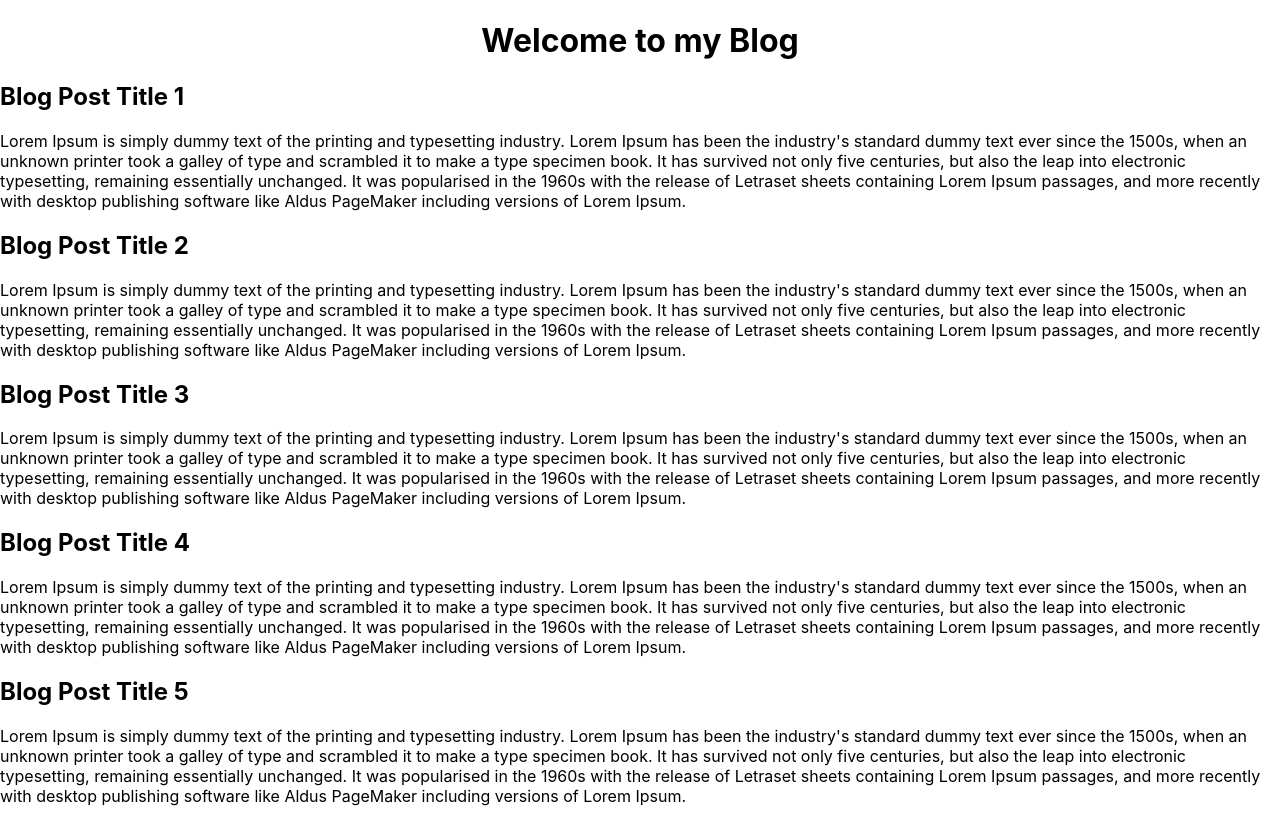
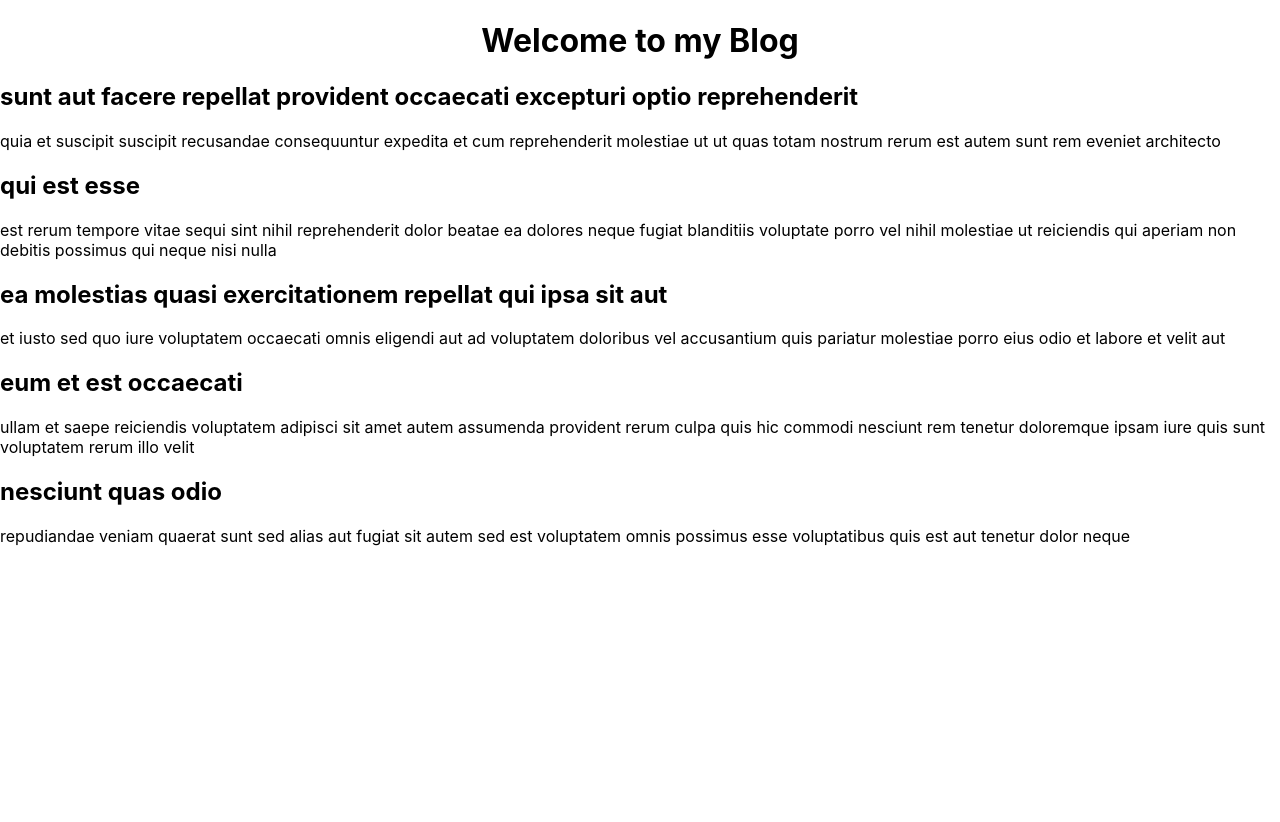
Before and after one commit to dovletg/Blog-Post-React, a React (Create React App) app: page / in a window 1280 px wide. After the commit the page ends 800 px from the top, so only its background shows below. Built offline with nearby package versions, Linux system fonts and the light colour scheme.

Commit message:
Create and array for blog posts

```diff
--- a/src/App.js
+++ b/src/App.js
@@ -1,4 +1,17 @@
 import './App.css';
+
+const posts = [
+  {title: "sunt aut facere repellat provident occaecati excepturi optio             reprehenderit",
+   body: "quia et suscipit suscipit recusandae consequuntur expedita et cum reprehenderit molestiae ut ut quas totam nostrum rerum est autem sunt rem eveniet architecto"},
+  {title: "qui est esse",
+   body: "est rerum tempore vitae sequi sint nihil reprehenderit dolor beatae ea dolores neque fugiat blanditiis voluptate porro vel nihil molestiae ut reiciendis qui aperiam non debitis possimus qui neque nisi nulla"},
+  {title: "ea molestias quasi exercitationem repellat qui ipsa sit aut",
+   body: "et iusto sed quo iure voluptatem occaecati omnis eligendi aut ad voluptatem doloribus vel accusantium quis pariatur molestiae porro eius odio et labore et velit aut"},
+  {title: "eum et est occaecati",
+   body: "ullam et saepe reiciendis voluptatem adipisci sit amet autem assumenda provident rerum culpa quis hic commodi nesciunt rem tenetur doloremque ipsam iure quis sunt voluptatem rerum illo velit"},
+  {title: "nesciunt quas odio",
+   body: "repudiandae veniam quaerat sunt sed alias aut fugiat sit autem sed est voluptatem omnis possimus esse voluptatibus quis est aut tenetur dolor neque"}
+]
 
 
 function App() {
@@ -6,26 +19,14 @@ function App() {
     <div>
       <h1 style={{textAlign: 'center'}}>Welcome to my Blog</h1>
       <section>
-        <article>
-          <h2>Blog Post Title 1</h2>
-          <p>Lorem Ipsum is simply dummy text of the printing and typesetting industry. Lorem Ipsum has been the industry's standard dummy text ever since the 1500s, when an unknown printer took a galley of type and scrambled it to make a type specimen book. It has survived not only five centuries, but also the leap into electronic typesetting, remaining essentially unchanged. It was popularised in the 1960s with the release of Letraset sheets containing Lorem Ipsum passages, and more recently with desktop publishing software like Aldus PageMaker including versions of Lorem Ipsum.</p>
-        </article>
-        <article>
-          <h2>Blog Post Title 2</h2>
-          <p>Lorem Ipsum is simply dummy text of the printing and typesetting industry. Lorem Ipsum has been the industry's standard dummy text ever since the 1500s, when an unknown printer took a galley of type and scrambled it to make a type specimen book. It has survived not only five centuries, but also the leap into electronic typesetting, remaining essentially unchanged. It was popularised in the 1960s with the release of Letraset sheets containing Lorem Ipsum passages, and more recently with desktop publishing software like Aldus PageMaker including versions of Lorem Ipsum.</p>
-        </article>
-        <article>
-          <h2>Blog Post Title 3</h2>
-          <p>Lorem Ipsum is simply dummy text of the printing and typesetting industry. Lorem Ipsum has been the industry's standard dummy text ever since the 1500s, when an unknown printer took a galley of type and scrambled it to make a type specimen book. It has survived not only five centuries, but also the leap into electronic typesetting, remaining essentially unchanged. It was popularised in the 1960s with the release of Letraset sheets containing Lorem Ipsum passages, and more recently with desktop publishing software like Aldus PageMaker including versions of Lorem Ipsum.</p>
-        </article>
-        <article>
-          <h2>Blog Post Title 4</h2>
-          <p>Lorem Ipsum is simply dummy text of the printing and typesetting industry. Lorem Ipsum has been the industry's standard dummy text ever since the 1500s, when an unknown printer took a galley of type and scrambled it to make a type specimen book. It has survived not only five centuries, but also the leap into electronic typesetting, remaining essentially unchanged. It was popularised in the 1960s with the release of Letraset sheets containing Lorem Ipsum passages, and more recently with desktop publishing software like Aldus PageMaker including versions of Lorem Ipsum.</p>
-        </article>
-        <article>
-          <h2>Blog Post Title 5</h2>
-          <p>Lorem Ipsum is simply dummy text of the printing and typesetting industry. Lorem Ipsum has been the industry's standard dummy text ever since the 1500s, when an unknown printer took a galley of type and scrambled it to make a type specimen book. It has survived not only five centuries, but also the leap into electronic typesetting, remaining essentially unchanged. It was popularised in the 1960s with the release of Letraset sheets containing Lorem Ipsum passages, and more recently with desktop publishing software like Aldus PageMaker including versions of Lorem Ipsum.</p>
-        </article>
+        {
+          posts.map((globe) => {
+            return (<article>
+                <h2>{globe.title}</h2>
+                <p>{globe.body}</p>
+              </article>)
+          })
+        }
       </section>
     </div>
   );
```
